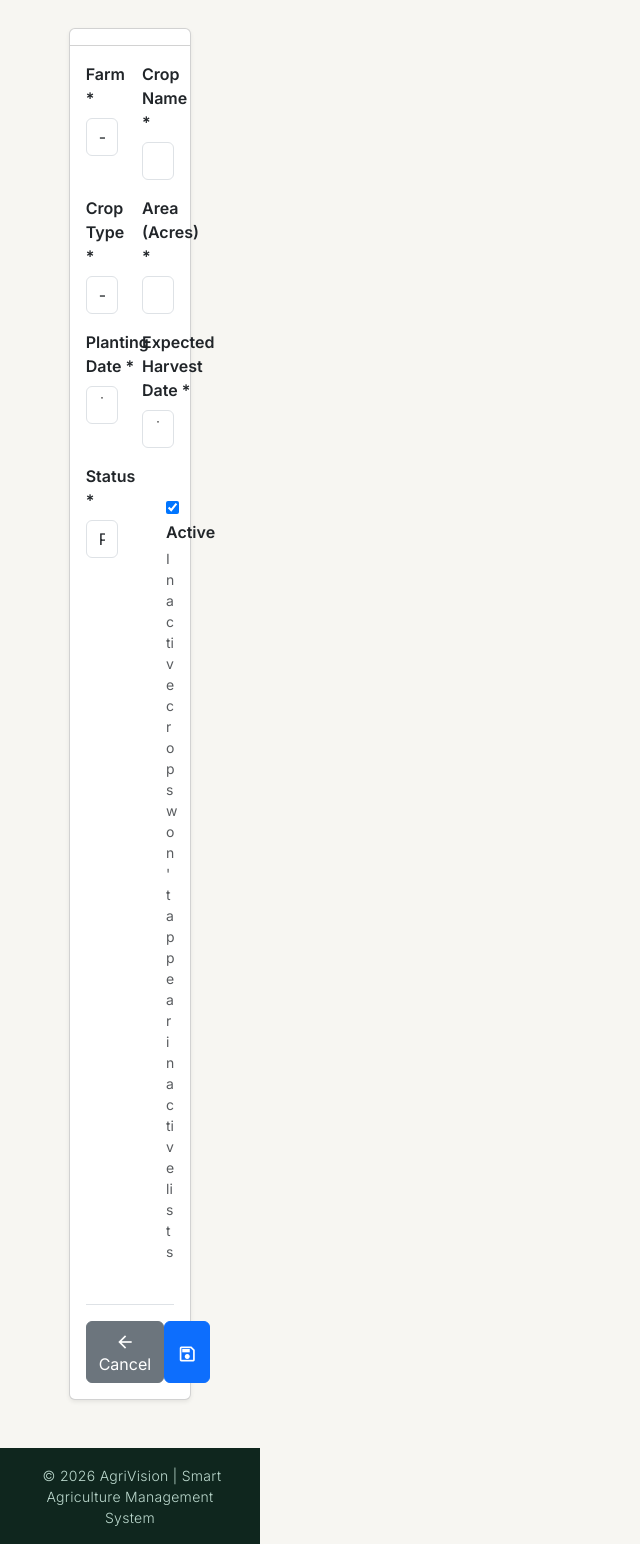
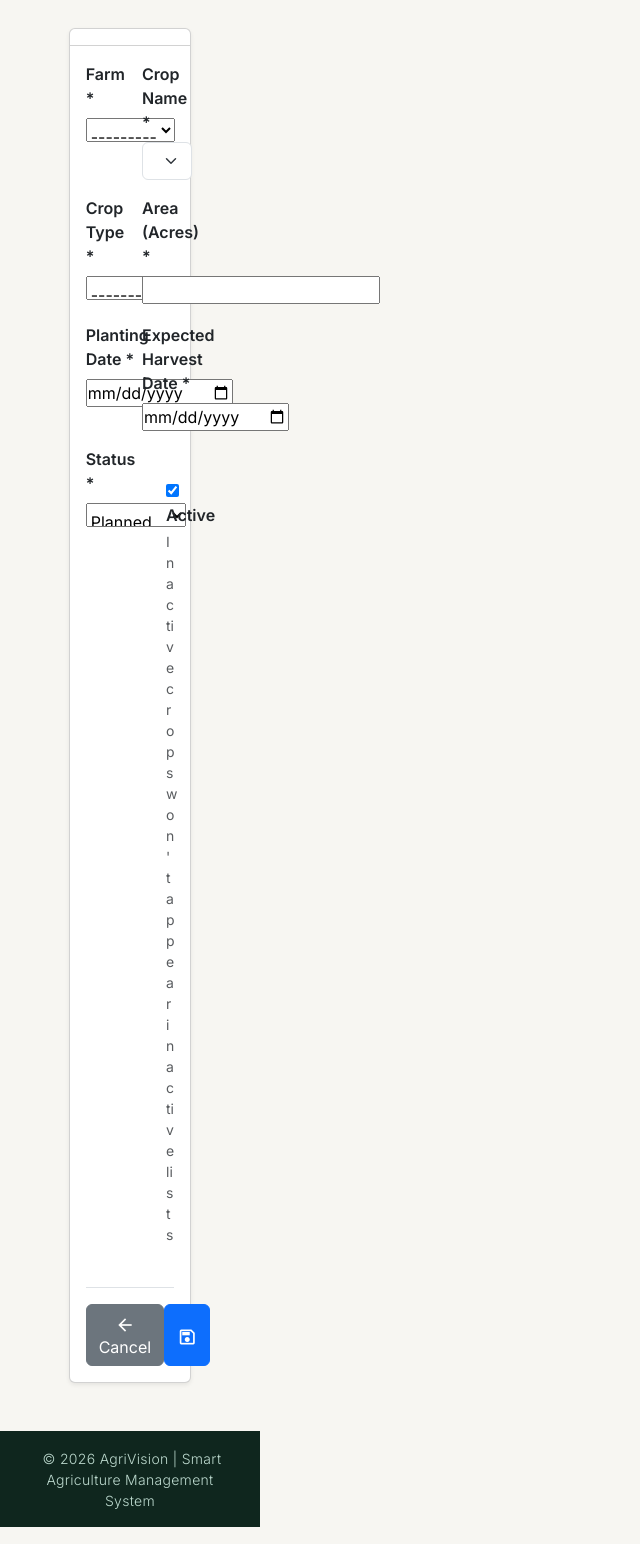
Before and after one commit to Phoopyaesone984/AgriVision, a Django app: template crops/templates/crops/crop_form.html in a window 1280 px wide. Shown: the whole page, without its empty margins (0-640 px from the left). Run offline with Django 4.2, Linux system fonts and the light colour scheme; the template is opened without the code that fills it: values that come from a table or form of the project are taken from there, others are empty.

Commit message:
cropsRecommendation

```diff
--- a/crops/forms.py
+++ b/crops/forms.py
@@ -1,23 +1,42 @@
 from django import forms
 from .models import Crop
 from farms.models import Farm
+from marketPrice.models import Crop as PriceCrop  # Import the Price Crop model
 
 class CropForm(forms.ModelForm):
     class Meta:
         model = Crop
         fields = ['farm', 'name', 'crop_type', 'planting_date', 'expected_harvest_date', 'area_acres', 'status', 'is_active']
         widgets = {
-            'planting_date': forms.DateInput(attrs={'type': 'date', 'class': 'form-control'}),
-            'expected_harvest_date': forms.DateInput(attrs={'type': 'date', 'class': 'form-control'}),
-            'name': forms.TextInput(attrs={'class': 'form-control'}),
-            'area_acres': forms.NumberInput(attrs={'class': 'form-control', 'step': '0.01'}),
-            'farm': forms.Select(attrs={'class': 'form-control'}),
-            'crop_type': forms.Select(attrs={'class': 'form-control'}),
-            'status': forms.Select(attrs={'class': 'form-control'}),
+            'planting_date': forms.DateInput(attrs={'type': 'date'}),
+            'expected_harvest_date': forms.DateInput(attrs={'type': 'date'}),
         }
 
     def __init__(self, *args, **kwargs):
         user = kwargs.pop('user', None)
         super().__init__(*args, **kwargs)
+
+        # 1. Filter farms to only the user's farms
         if user:
-            self.fields['farm'].queryset = Farm.objects.filter(owner=user)  # Changed: user -> owner
+            self.fields['farm'].queryset = Farm.objects.filter(owner=user)
+
+        # 2. REPLACE the name text input with a dropdown of existing Market Crops
+        # This ensures the user can ONLY select crops that have price data.
+        self.fields['name'] = forms.ModelChoiceField(
+            queryset=PriceCrop.objects.all().order_by('name'),
+            empty_label="Select a Crop (Must exist in Price Data)",
+            widget=forms.Select(attrs={'class': 'form-select'}),
+            label="Crop Name"
+        )
+
+    def clean(self):
+        cleaned_data = super().clean()
+        farm = cleaned_data.get("farm")
+        name = cleaned_data.get("name")
+
+        # 3. Prevent Duplicates: Ensure this crop isn't already planted on this farm
+        if farm and name:
+            if Crop.objects.filter(farm=farm, name=name).exclude(pk=self.instance.pk).exists():
+                raise forms.ValidationError(f"A crop named '{name}' is already planted on this farm.")
+
+        return cleaned_data
--- a/crops/templates/crops/crop_form.html
+++ b/crops/templates/crops/crop_form.html
@@ -37,6 +37,7 @@
                                 <label for="{{ form.name.id_for_label }}" class="form-label fw-semibold">
                                     {% trans "Crop Name" %} *
                                 </label>
+                                <!-- ✅ THIS IS NOW A DROPDOWN FROM THE DATABASE -->
                                 {{ form.name }}
                                 {% if form.name.errors %}
                                 <div class="text-danger small">{{ form.name.errors }}</div>
@@ -130,10 +131,6 @@
 <script>
     // Auto-calculate harvest date based on crop type (optional)
     document.addEventListener('DOMContentLoaded', function() {
-        const cropTypeSelect = document.getElementById('{{ form.crop_type.id_for_label }}');
-        const plantingDateInput = document.getElementById('{{ form.planting_date.id_for_label }}');
-        const harvestDateInput = document.getElementById('{{ form.expected_harvest_date.id_for_label }}');
-
         // You can add auto-calculations here if needed
     });
 </script>
```
Also changed, not shown: crops/views.py (+7 -9 lines), locale/my/LC_MESSAGES/django.po, 1 other file.
